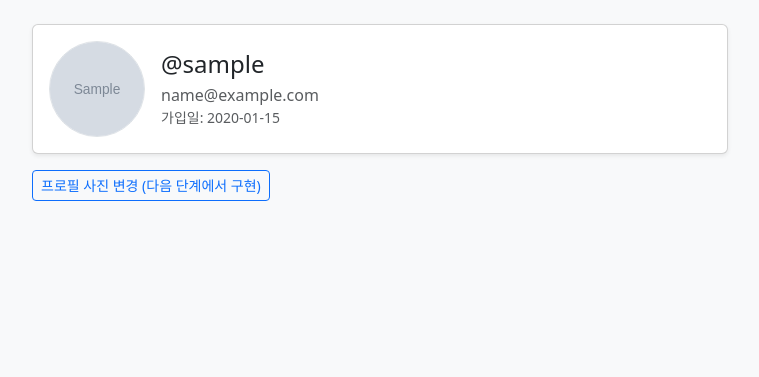
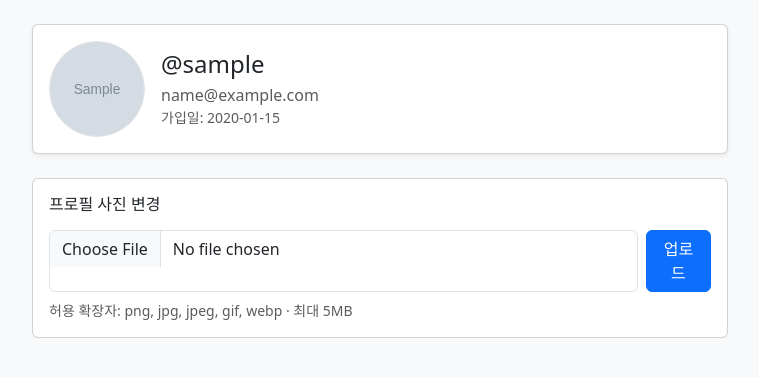
Before and after one commit to afterglowss/minisns-flask, a Flask app: a page that uses app/templates/profile/view.html in a window 1280 px wide. Shown: the part 57-434 px from the top of the page, without its empty margins (260-1019 px from the left). Run offline with Flask 3, Linux system fonts and the light colour scheme; a user stored in the database is signed in; tables that the repository leaves empty hold one stand-in row (values such as "Sample post"); grey boxes marked "Sample" are stand-in pictures.

Commit message:
feat: change profile

```diff
--- a/app/routes/profile.py
+++ b/app/routes/profile.py
@@ -1,18 +1,86 @@
-from flask import Blueprint, render_template, abort, url_for, redirect
+import os, uuid
+from flask import Blueprint, render_template, abort, url_for, redirect, request, current_app, flash
 from flask_login import current_user, login_required
+from werkzeug.utils import secure_filename
+from PIL import Image, ImageOps
 from app.models.user import User
+from app.extensions import db
 
 profile_bp = Blueprint("profile", __name__, template_folder="../templates/profile")
 
-@profile_bp.get("/me")
+ALLOWED_EXTS = {"png", "jpg", "jpeg", "gif", "webp"}
+MAX_PIXELS = 4000 * 4000
+MAX_SIDE = 1024
+
+def allowed_file(filename: str) -> bool:
+    return "." in filename and filename.rsplit(".", 1)[1].lower() in ALLOWED_EXTS
+
+@profile_bp.get("/me", endpoint="me")  # ← endpoint 명시
 @login_required
 def me():
-    # 로그인한 내 프로필로 리다이렉트
     return redirect(url_for("profile.view", username=current_user.username))
 
-@profile_bp.get("/u/<username>")
+@profile_bp.get("/u/<username>", endpoint="view")
 def view(username):
     user = User.query.filter_by(username=username).first()
     if not user:
         abort(404, description="User not found")
     return render_template("profile/view.html", profile_user=user)
+
+@profile_bp.post("/me/avatar", endpoint="upload_avatar")
+@login_required
+def upload_avatar():
+    if "avatar" not in request.files:
+        flash("파일이 없습니다.", "danger")
+        return redirect(url_for("profile.me"))
+    file = request.files["avatar"]
+    if file.filename == "":
+        flash("선택된 파일이 없습니다.", "danger")
+        return redirect(url_for("profile.me"))
+    if not allowed_file(file.filename):
+        flash("허용되지 않는 파일 형식입니다.", "danger")
+        return redirect(url_for("profile.me"))
+
+    ext = file.filename.rsplit(".", 1)[1].lower()
+    upload_dir = current_app.config["UPLOAD_DIR"]  # e.g. "static/uploads"
+    save_dir = os.path.join(current_app.root_path, upload_dir)
+    os.makedirs(save_dir, exist_ok=True)
+
+    tmp_name = secure_filename(f"{uuid.uuid4().hex}.{ext}")
+    tmp_path = os.path.join(save_dir, tmp_name)
+    file.save(tmp_path)
+
+    try:
+        with Image.open(tmp_path) as img:
+            w, h = img.size
+            if w * h > MAX_PIXELS:
+                raise ValueError("too large")
+            img = ImageOps.exif_transpose(img)
+            if img.mode not in ("RGB", "L", "P"):
+                img = img.convert("RGB")
+            if max(img.size) > MAX_SIDE:
+                scale = MAX_SIDE / float(max(img.size))
+                new_size = (int(img.width * scale), int(img.height * scale))
+                img = img.resize(new_size, Image.LANCZOS)
+
+            final_name = secure_filename(f"{uuid.uuid4().hex}.jpg")
+            final_path = os.path.join(save_dir, final_name)
+            img.save(final_path, format="JPEG", quality=88, optimize=True)
+    except Exception:
+        try: os.remove(tmp_path)
+        except OSError: pass
+        flash("유효한 이미지 파일이 아닙니다.", "danger")
+        return redirect(url_for("profile.me"))
+
+    try: os.remove(tmp_path)
+    except OSError: pass
+
+    rel_under_static = (
+        f"{upload_dir.split('static/',1)[1]}/{final_name}"
+        if "static/" in upload_dir else f"{upload_dir}/{final_name}"
+    )
+    current_user.profile_image = rel_under_static
+    db.session.commit()
+
+    flash("프로필 사진이 변경되었습니다.", "success")
+    return redirect(url_for("profile.me"))
--- a/app/templates/profile/view.html
+++ b/app/templates/profile/view.html
@@ -2,8 +2,12 @@
 {% block content %}
 <div class="card shadow-sm">
   <div class="card-body d-flex align-items-center gap-3">
-    {% set avatar = profile_user.profile_image if profile_user.profile_image else url_for('static', filename='img/avatar_default.png') %}
-    <img src="{{ avatar }}" alt="avatar" width="96" height="96" class="rounded-circle border">
+    {% set avatar_path = profile_user.profile_image %}
+    {% if avatar_path %}
+      <img src="{{ url_for('static', filename=profile_user.profile_image) }}" alt="avatar" width="96" height="96" class="rounded-circle border">
+    {% else %}
+      <img src="{{ url_for('static', filename='img/avatar_default.png') }}" alt="avatar" width="96" height="96" class="rounded-circle border">
+    {% endif %}
     <div>
       <h4 class="mb-1">@{{ profile_user.username }}</h4>
       <div class="text-muted">{{ profile_user.email }}</div>
@@ -13,8 +17,16 @@
 </div>
 
 {% if current_user.is_authenticated and current_user.id == profile_user.id %}
-  <div class="mt-3">
-    <a class="btn btn-outline-primary btn-sm" href="#">프로필 사진 변경 (다음 단계에서 구현)</a>
+  <div class="mt-4 card">
+    <div class="card-body">
+      <h6 class="mb-3">프로필 사진 변경</h6>
+      <form method="post" action="{{ url_for('profile.upload_avatar') }}" enctype="multipart/form-data" class="d-flex gap-2">
+        <!-- CSRF는 연습용으로 비활성화 상태 -->
+        <input class="form-control" type="file" name="avatar" accept=".png,.jpg,.jpeg,.gif,.webp" required>
+        <button class="btn btn-primary">업로드</button>
+      </form>
+      <div class="form-text mt-2">허용 확장자: png, jpg, jpeg, gif, webp · 최대 5MB</div>
+    </div>
   </div>
 {% endif %}
 {% endblock %}
--- a/requirements.txt
+++ b/requirements.txt
@@ -4,3 +4,4 @@ flask_login==0.6.3
 bcrypt==4.1.3
 python-dotenv==1.0.1
 flask-bcrypt==1.0.1
+pillow==10.4.0
```
